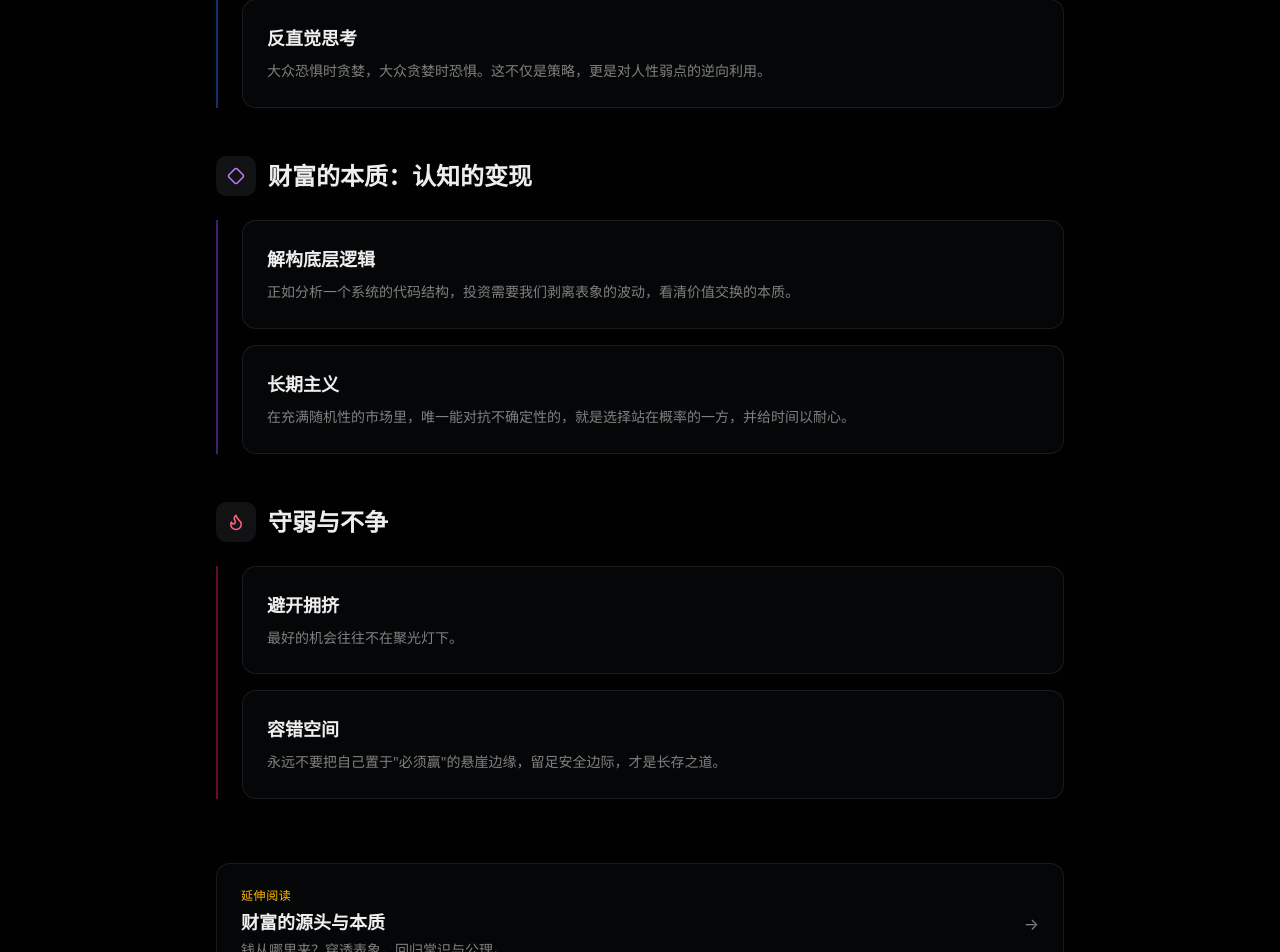
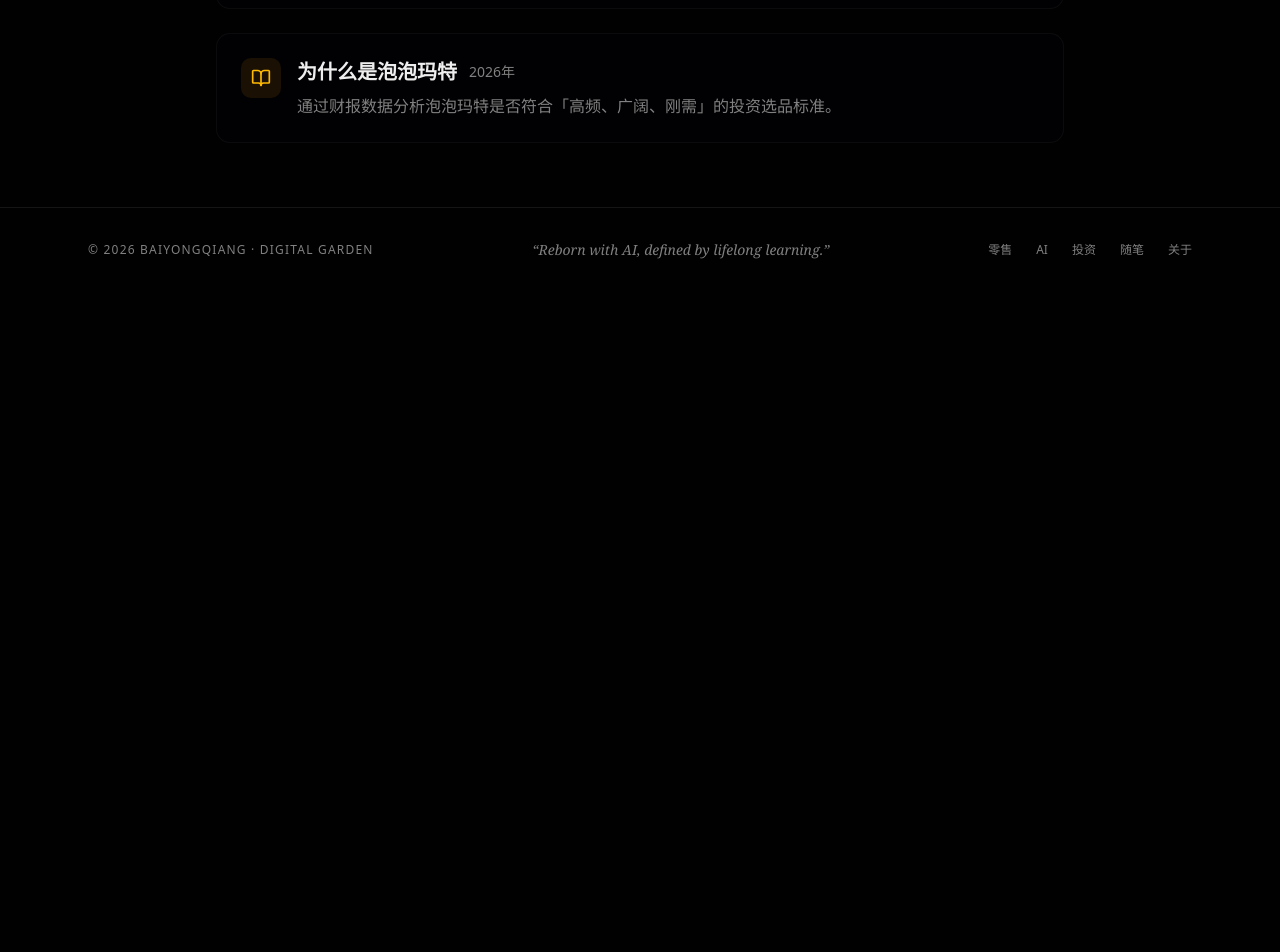
Before and after one commit to w1105860179/baiyongqiang-site, a Next.js app: page /invest in a window 1280 px wide. Shown: the part 867-1819 px from the top of the page. After the commit the page ends 1159 px from the top, so only its background shows below. Built offline with nearby package versions, Linux system fonts and the light colour scheme.

Commit message:
fix: 投资页面改为文章列表，日期格式统一显示为2026年

```diff
--- a/src/app/invest/page.tsx
+++ b/src/app/invest/page.tsx
@@ -1,83 +1,12 @@
 import Link from 'next/link';
 import { Navbar } from '@/components/navbar';
 import { Footer } from '@/components/footer';
-import { TrendingUp, Shield, Diamond, Flame } from 'lucide-react';
-
-const sections = [
-  {
-    icon: TrendingUp,
-    iconColor: 'text-amber-400',
-    title: '均值回归：市场的"天道"',
-    borderClass: 'border-l-amber-500/40',
-    items: [
-      {
-        subtitle: '盈亏同源',
-        content:
-          '你靠运气赚到的钱，往往会靠实力亏掉。理解"术"的边界，才能守住"道"的果实。',
-      },
-      {
-        subtitle: '周期的宿命',
-        content:
-          '万物皆有周期，繁荣背后潜伏着萧条，阴极必阳。在投资中，比寻找机会更重要的，是学会在周期中等待。',
-      },
-    ],
-  },
-  {
-    icon: Shield,
-    iconColor: 'text-blue-400',
-    title: '认知偏差：人性的"心魔"',
-    borderClass: 'border-l-blue-500/40',
-    items: [
-      {
-        subtitle: '知行合一',
-        content:
-          '买入卖出可能只需要一瞬间，但要在极端行情下按兵不动，需要一生的修行。',
-      },
-      {
-        subtitle: '反直觉思考',
-        content:
-          '大众恐惧时贪婪，大众贪婪时恐惧。这不仅是策略，更是对人性弱点的逆向利用。',
-      },
-    ],
-  },
-  {
-    icon: Diamond,
-    iconColor: 'text-purple-400',
-    title: '财富的本质：认知的变现',
-    borderClass: 'border-l-purple-500/40',
-    items: [
-      {
-        subtitle: '解构底层逻辑',
-        content:
-          '正如分析一个系统的代码结构，投资需要我们剥离表象的波动，看清价值交换的本质。',
-      },
-      {
-        subtitle: '长期主义',
-        content:
-          '在充满随机性的市场里，唯一能对抗不确定性的，就是选择站在概率的一方，并给时间以耐心。',
-      },
-    ],
-  },
-  {
-    icon: Flame,
-    iconColor: 'text-rose-400',
-    title: '守弱与不争',
-    borderClass: 'border-l-rose-500/40',
-    items: [
-      {
-        subtitle: '避开拥挤',
-        content: '最好的机会往往不在聚光灯下。',
-      },
-      {
-        subtitle: '容错空间',
-        content:
-          '永远不要把自己置于"必须赢"的悬崖边缘，留足安全边际，才是长存之道。',
-      },
-    ],
-  },
-];
+import { TrendingUp, BookOpen } from 'lucide-react';
+import { getArticles } from '@/lib/articles';
 
 export default function InvestPage() {
+  const articles = getArticles('invest');
+
   return (
     <div className="min-h-screen flex flex-col">
       <Navbar />
@@ -85,7 +14,7 @@ export default function InvestPage() {
       <main className="flex-1 pt-24 pb-16">
         <div className="max-w-4xl mx-auto px-6">
           {/* Header */}
-          <div className="mb-16">
+          <div className="mb-12">
             <div className="inline-flex items-center justify-center w-14 h-14 rounded-xl bg-amber-500/10 text-amber-400 mb-6">
               <TrendingUp size={26} />
             </div>
@@ -97,65 +26,56 @@ export default function InvestPage() {
             </p>
           </div>
 
-          {/* Sections */}
-          <div className="space-y-12">
-            {sections.map((section) => (
-              <section key={section.title}>
-                <div className="flex items-center gap-3 mb-6">
-                  <div
-                    className={`inline-flex items-center justify-center w-10 h-10 rounded-lg bg-secondary ${section.iconColor}`}
+          {/* Articles List */}
+          {articles.length > 0 ? (
+            <div className="space-y-6">
+              {articles.map((article) => (
+                <Link
+                  key={article.slug}
+                  href={`/invest/${article.slug}`}
+                  className="group block p-6 rounded-xl border border-border/50 bg-card/30 hover:bg-card/50 hover:border-amber-500/30 transition-all duration-300"
                 >
-                    <section.icon size={18} />
+                  <div className="flex items-start gap-4">
+                    <div className="flex-shrink-0 w-10 h-10 rounded-lg bg-amber-500/10 flex items-center justify-center text-amber-400 group-hover:bg-amber-500/20 transition-colors">
+                      <BookOpen size={20} />
                     </div>
-                  <h2 className="text-2xl font-bold">{section.title}</h2>
+                    <div className="flex-1 min-w-0">
+                      <div className="flex items-center gap-3 mb-2">
+                        <h2 className="text-xl font-semibold group-hover:text-amber-400 transition-colors">
+                          {article.title}
+                        </h2>
+                        <span className="text-sm text-muted-foreground">
+                          {article.date}
+                        </span>
                       </div>
-                <div className={`space-y-4 pl-6 border-l-2 ${section.borderClass}`}>
-                  {section.items.map((item) => (
-                    <div
-                      key={item.subtitle}
-                      className="rounded-xl border border-border bg-card p-6"
-                    >
-                      <h3 className="text-lg font-semibold text-foreground mb-2">
-                        {item.subtitle}
-                      </h3>
-                      <p className="text-sm text-muted-foreground leading-relaxed">
-                        {item.content}
+                      <p className="text-muted-foreground group-hover:text-foreground/80 transition-colors">
+                        {article.description}
                       </p>
                     </div>
-                  ))}
-                </div>
-              </section>
-            ))}
-          </div>
-
-          {/* Link to sub-article */}
-          <div className="mt-16">
-            <Link
-              href="/invest/wealth-source"
-              className="group block rounded-xl border border-border bg-card p-6 hover:border-amber-500/30 hover:bg-amber-500/5 transition-all duration-300"
+                    <div className="flex-shrink-0 opacity-0 group-hover:opacity-100 transition-opacity">
+                      <svg
+                        className="w-5 h-5 text-amber-400"
+                        fill="none"
+                        viewBox="0 0 24 24"
+                        stroke="currentColor"
                       >
-              <div className="flex items-center justify-between">
-                <div>
-                  <p className="text-xs text-amber-400 mb-1 uppercase tracking-wider">
-                    延伸阅读
-                  </p>
-                  <h3 className="text-lg font-semibold text-foreground">
-                    财富的源头与本质
-                  </h3>
-                  <p className="text-sm text-muted-foreground mt-1">
-                    钱从哪里来？穿透表象，回归常识与公理。
-                  </p>
-                </div>
-                <div className="text-muted-foreground group-hover:text-amber-400 transition-colors">
-                  &rarr;
+                        <path
+                          strokeLinecap="round"
+                          strokeLinejoin="round"
+                          strokeWidth={2}
+                          d="M9 5l7 7-7 7"
+                        />
+                      </svg>
                     </div>
                   </div>
                 </Link>
+              ))}
             </div>
-
-          <p className="text-xs text-muted-foreground text-right mt-8">
-            Last updated: May 2026
-          </p>
+          ) : (
+            <div className="text-center py-16 text-muted-foreground">
+              <p>暂无文章</p>
+            </div>
+          )}
         </div>
       </main>
 
--- a/src/lib/articles.ts
+++ b/src/lib/articles.ts
@@ -17,6 +17,24 @@ export interface Article extends ArticleMeta {
 }
 
 /**
+ * 格式化日期为"2026年"格式
+ */
+function formatDate(dateValue: unknown): string {
+  if (!dateValue) return '';
+  // 如果是 Date 对象，提取年份
+  if (dateValue instanceof Date) {
+    return `${dateValue.getFullYear()}年`;
+  }
+  // 如果是字符串，尝试提取年份
+  const str = String(dateValue);
+  const yearMatch = str.match(/\d{4}/);
+  if (yearMatch) {
+    return `${yearMatch[0]}年`;
+  }
+  return str;
+}
+
+/**
  * 获取指定目录下所有文章的元数据
  */
 export function getArticles(category: string): ArticleMeta[] {
@@ -33,7 +51,7 @@ export function getArticles(category: string): ArticleMeta[] {
       slug,
       title: data.title ?? slug,
       description: data.description ?? '',
-      date: String(data.date ?? ''),
+      date: formatDate(data.date),
       parent: data.parent,
     };
   });
@@ -61,7 +79,7 @@ export function getArticle(category: string, slug: string): Article | null {
     slug,
     title: data.title ?? slug,
     description: data.description ?? '',
-    date: String(data.date ?? ''),
+    date: formatDate(data.date),
     parent: data.parent,
     content,
   };
```
Lines whose indentation alone changed are shown as unchanged.
